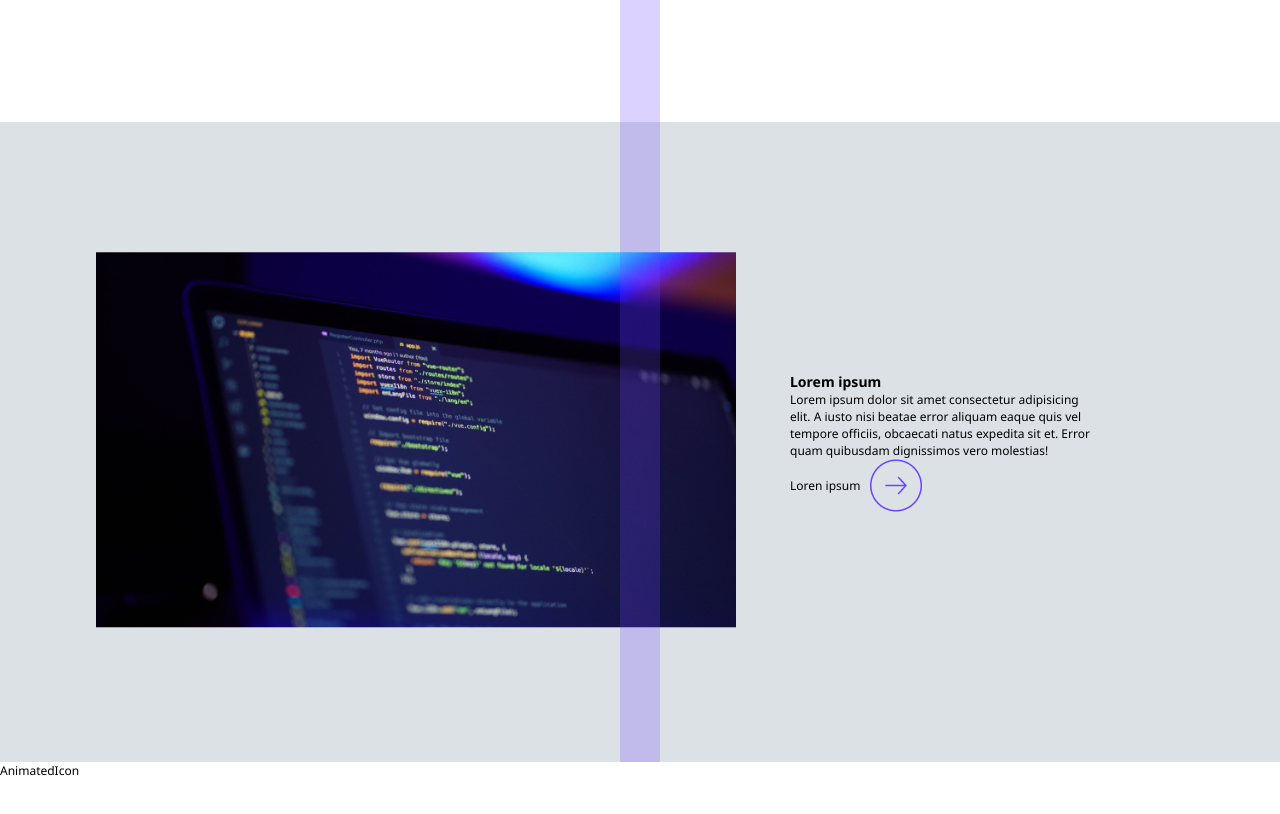
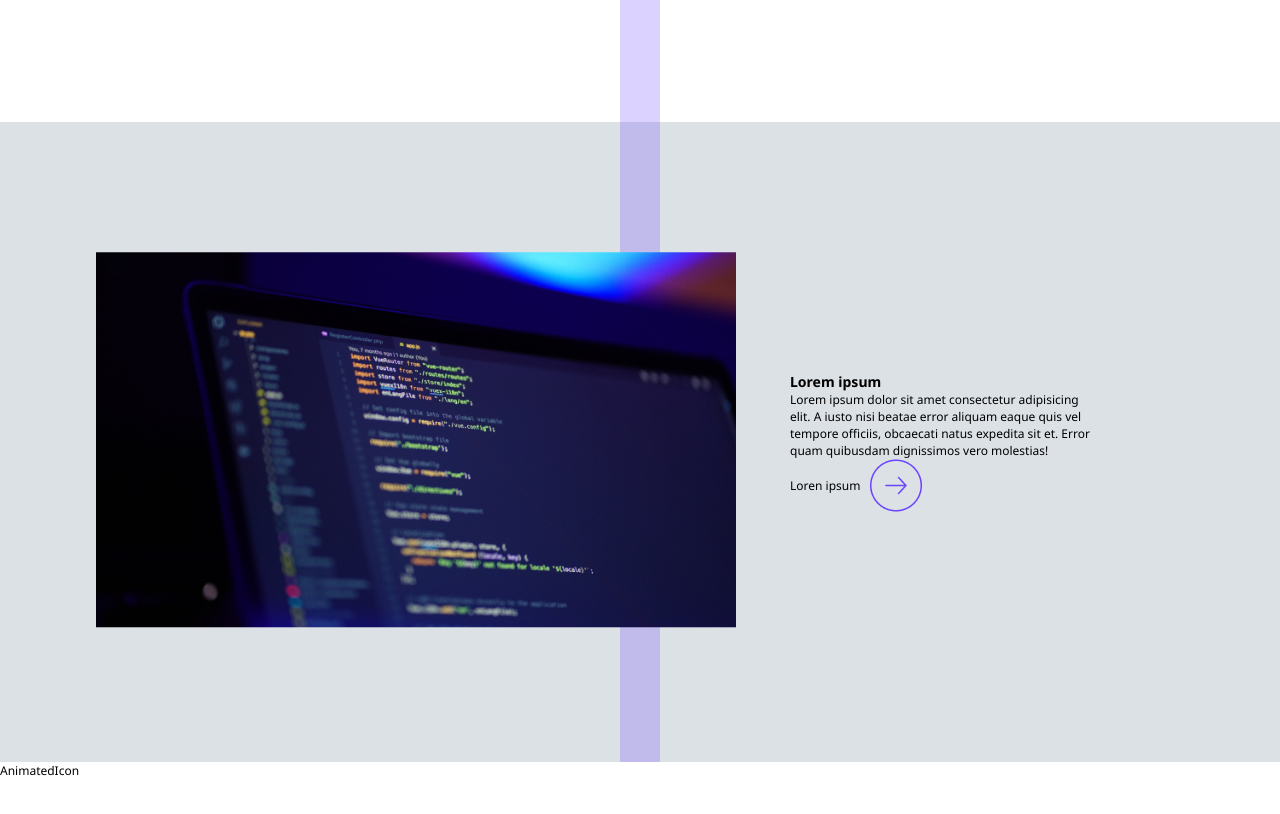
Before and after one commit to iamdarshangowda/willeder, a React (Vite) app: page / in a window 1280 px wide. Shown: the part 2820-3634 px from the top of the page. Built offline with nearby package versions, Linux system fonts and the light colour scheme; a web font is replaced by a local one.

Commit message:
z-index updated for vertical stripe

```diff
--- a/src/Styles/Carousel.scss
+++ b/src/Styles/Carousel.scss
@@ -12,7 +12,7 @@
     right: 0px;
     bottom: 0px;
     z-index: -1;
-    height: 100%;
+    height: 100vh;
     width: 100%;
     object-fit: cover;
   }
--- a/src/Styles/GreyContainer.scss
+++ b/src/Styles/GreyContainer.scss
@@ -5,7 +5,6 @@
   width: 100%;
   height: 640px;
   background-color: $greyColor;
-  z-index: -2;
 
   .grey-image-container {
     position: absolute;
@@ -18,7 +17,6 @@
     img {
       width: 100%;
       object-fit: cover;
-      z-index: 2;
     }
   }
 
@@ -49,4 +47,10 @@
       transform: translate(50%, -50%);
     }
   }
+
+  @media only screen and (max-device-width: $small) {
+    .grey-text-container {
+      display: none;
+    }
+  }
 }
--- a/src/Styles/TripletImages.scss
+++ b/src/Styles/TripletImages.scss
@@ -6,6 +6,7 @@
   grid-template-columns: auto auto auto;
   width: 100%;
   position: relative;
+  z-index: 2;
 
   .background-card {
     position: relative;
--- a/src/Styles/VerticalPage.scss
+++ b/src/Styles/VerticalPage.scss
@@ -14,7 +14,7 @@
     bottom: 0;
     width: 280px;
     background-color: $purpleColor;
-    z-index: -1;
+    z-index: 1;
   }
 
   @media only screen and (max-device-width: $medium) {
```
